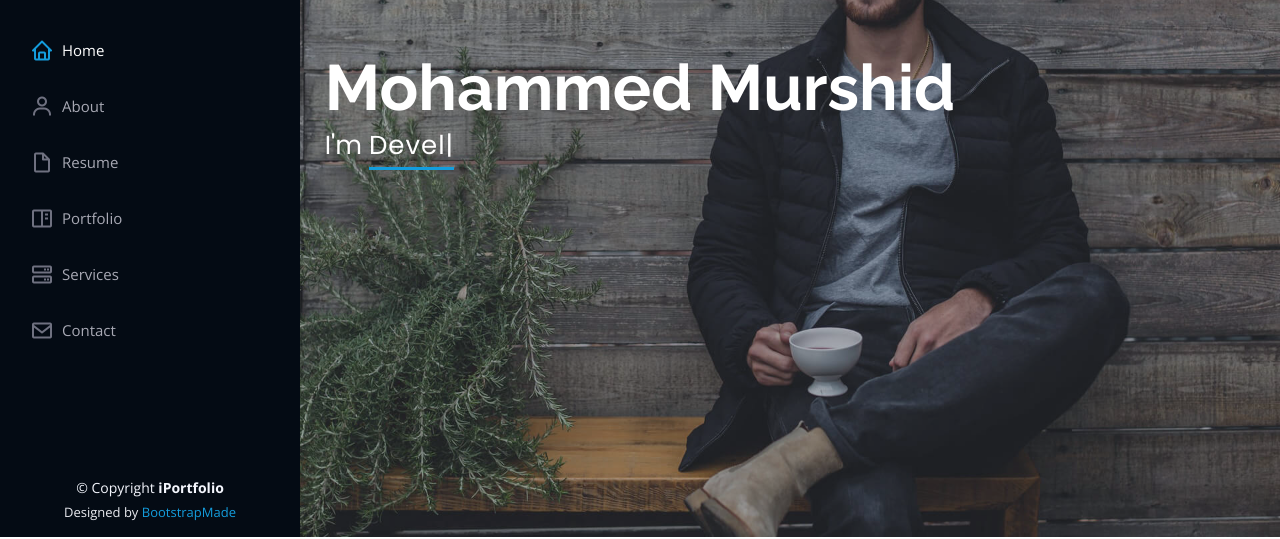
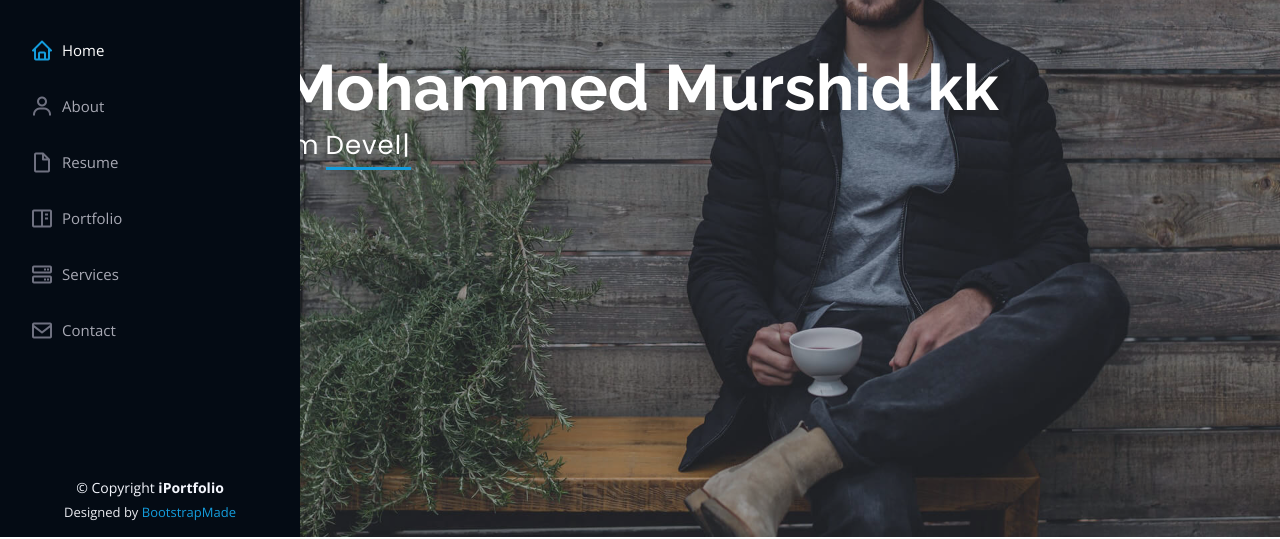
Before and after one commit to mohammedmurshidkk/self_profile, a plain HTML site: page index.html in a window 1280 px wide. Shown: the part 263-802 px from the top of the page. Drawn offline with nearby package versions, Linux system fonts and the light colour scheme.

Commit message:
Test push

```diff
--- a/index.html
+++ b/index.html
@@ -73,7 +73,7 @@
   <!-- ======= Hero Section ======= -->
   <section id="hero" class="d-flex flex-column justify-content-center align-items-center">
     <div class="hero-container" data-aos="fade-in">
-      <h1>Mohammed Murshid</h1>
+      <h1>Mohammed Murshid kk</h1>
       <p>I'm <span class="typed" data-typed-items="Designer, Developer, Freelancer"></span></p>
     </div>
   </section><!-- End Hero -->
```
